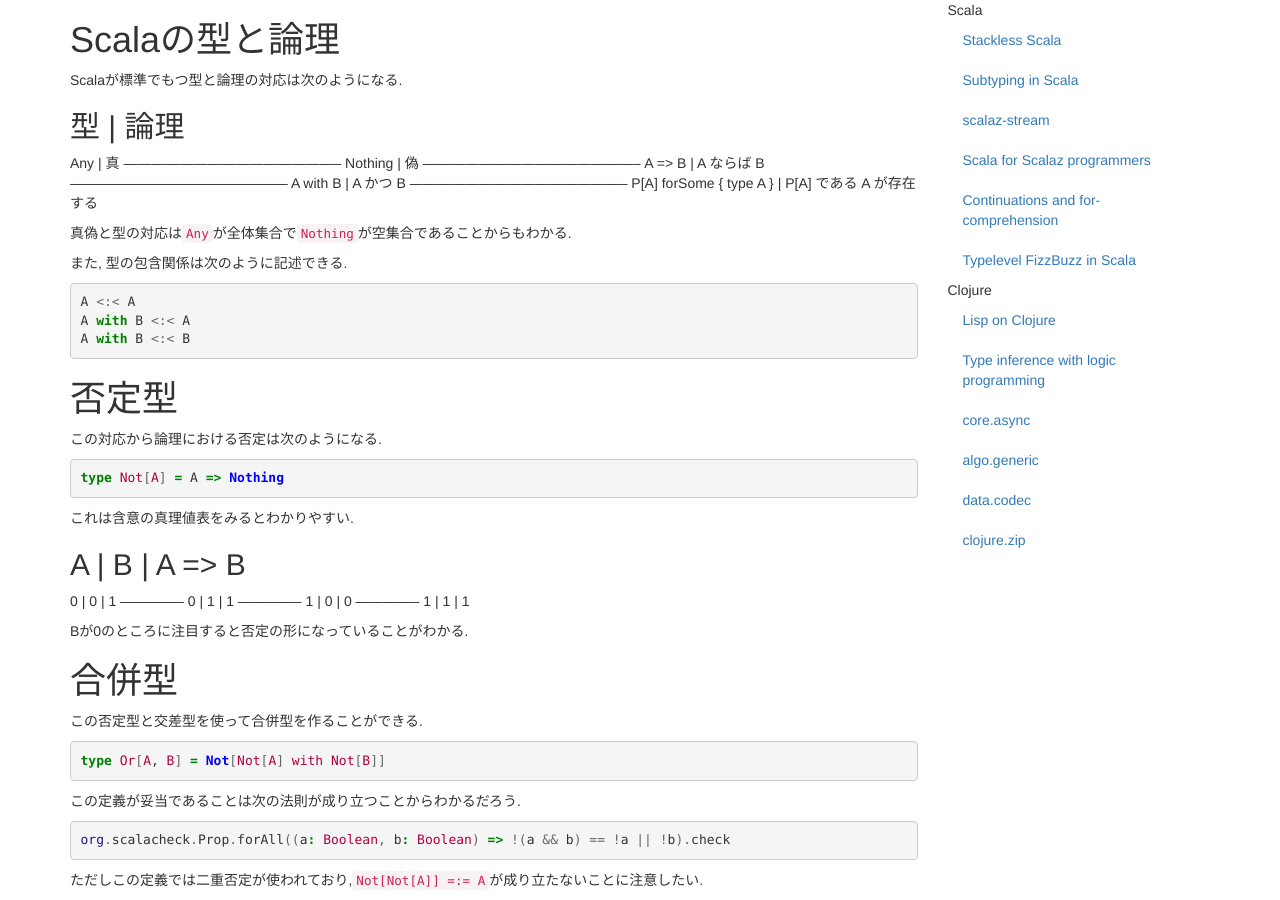
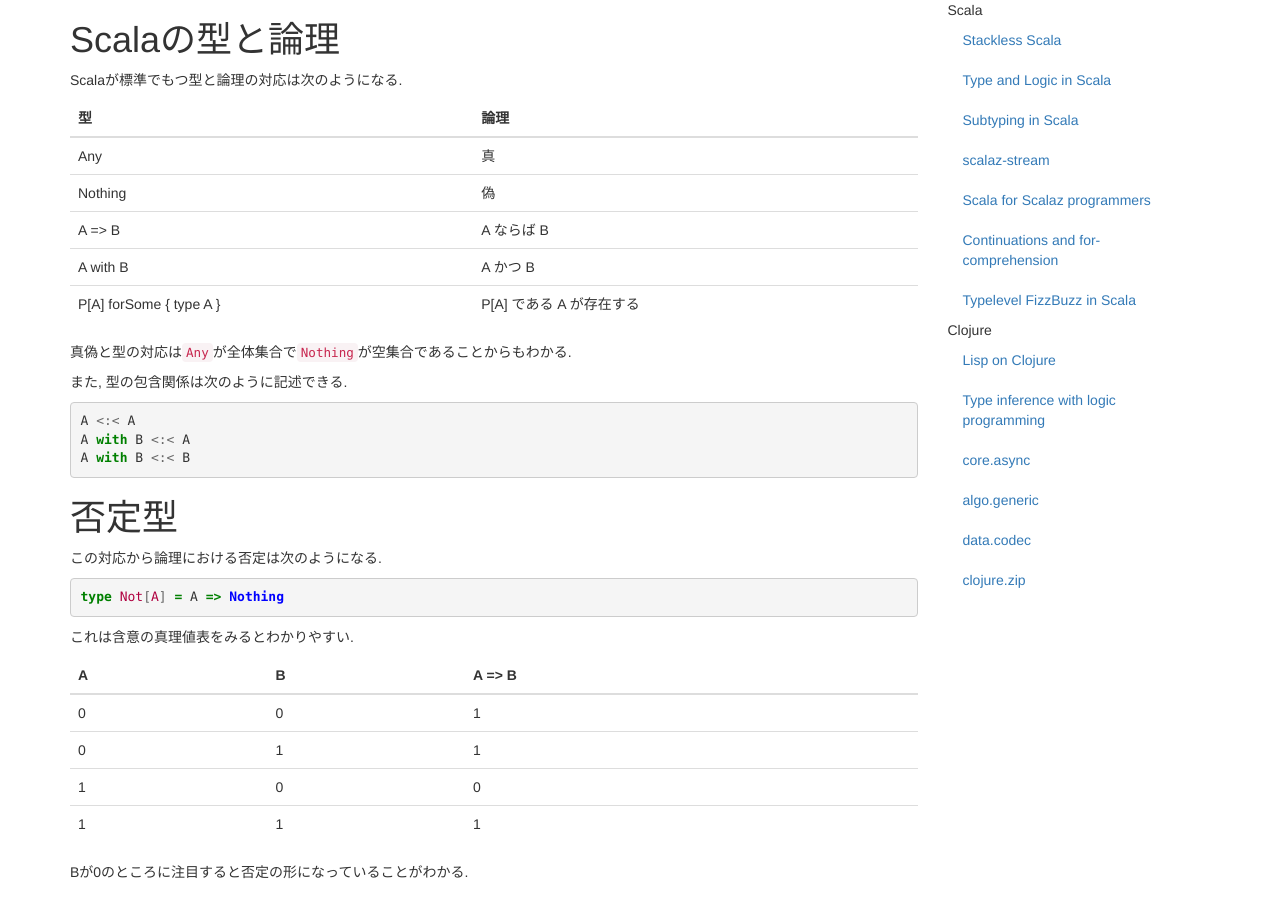
Before and after one commit to halcat0x15a/programming, a Jekyll site: the page built from curry_howard.md, in a window 1280 px wide and 900 px high. Built offline with Jekyll 4.4.1, drawn with Linux system fonts in a browser that asks for light colours; nearby versions of some CDN libraries; Markdown is read by kramdown in place of the engine named in the settings; comment, search, counter and statistics services are not loaded.

Commit message:
update jekyll config

```diff
--- a/_config.yml
+++ b/_config.yml
@@ -1,2 +1,4 @@
 markdown: redcarpet
+redcarpet:
+  extensions: ["no_intra_emphasis", "fenced_code_blocks", "autolink", "tables", "with_toc_data"]
 highlighter: pygments
--- a/_layouts/default.html
+++ b/_layouts/default.html
@@ -3,7 +3,7 @@
   <head>
     <title>{{ page.title }}</title>
     <meta charset="UTF-8" />
-    <link rel="stylesheet" href="http://netdna.bootstrapcdn.com/bootstrap/3.1.1/css/bootstrap.min.css" />
+    <link rel="stylesheet" href="https://maxcdn.bootstrapcdn.com/bootstrap/3.3.1/css/bootstrap.min.css" />
     <link rel="stylesheet" href="pygments.css" />
   </head>
   <body>
@@ -19,6 +19,7 @@
                 Scala
                 <ul class="nav">
 	          <li><a href="stackless.html">Stackless Scala</a></li>
+	          <li><a href="curry_howard.html">Type and Logic in Scala</a></li>
 	          <li><a href="subtyping_in_scala.html">Subtyping in Scala</a></li>
 	          <li><a href="scalaz_stream.html">scalaz-stream</a></li>
 	          <li><a href="scala_for_scalaz_programmers.html">Scala for Scalaz programmers</a></li>
--- a/curry_howard.md
+++ b/curry_howard.md
@@ -8,15 +8,11 @@
 Scalaが標準でもつ型と論理の対応は次のようになる.
 
 型                      | 論理
------------------------------------------------
+----------------------- | -----------------------
 Any                     | 真
------------------------------------------------
 Nothing                 | 偽
------------------------------------------------
 A => B                  | A ならば B
------------------------------------------------
 A with B                | A かつ B
------------------------------------------------
 P[A] forSome { type A } | P[A] である A が存在する
 
 真偽と型の対応は`Any`が全体集合で`Nothing`が空集合であることからもわかる.
@@ -39,15 +35,12 @@
 
 これは含意の真理値表をみるとわかりやすい.
 
-A | B | A => B
---------------
-0 | 0 | 1
---------------
-0 | 1 | 1
---------------
-1 | 0 | 0
---------------
-1 | 1 | 1
+A   | B   | A => B
+--- | --- | ------
+0   | 0   | 1
+0   | 1   | 1
+1   | 0   | 0
+1   | 1   | 1
 
 Bが0のところに注目すると否定の形になっていることがわかる.
 
```
Also changed, not shown: other parts of _layouts/default.html (+6 -0 lines).
